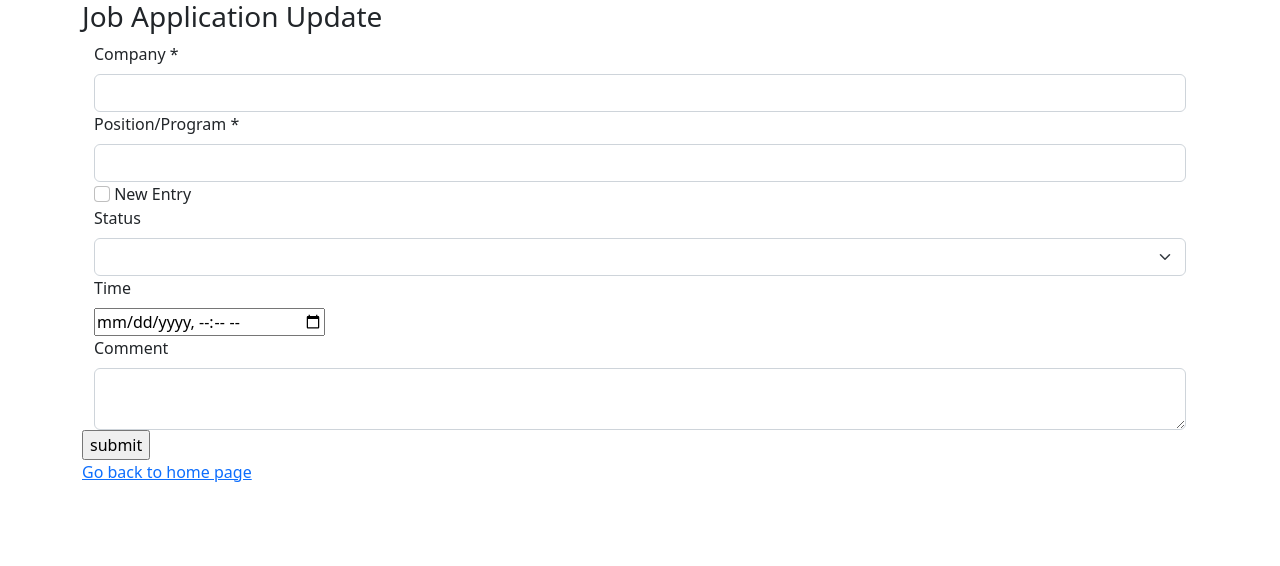
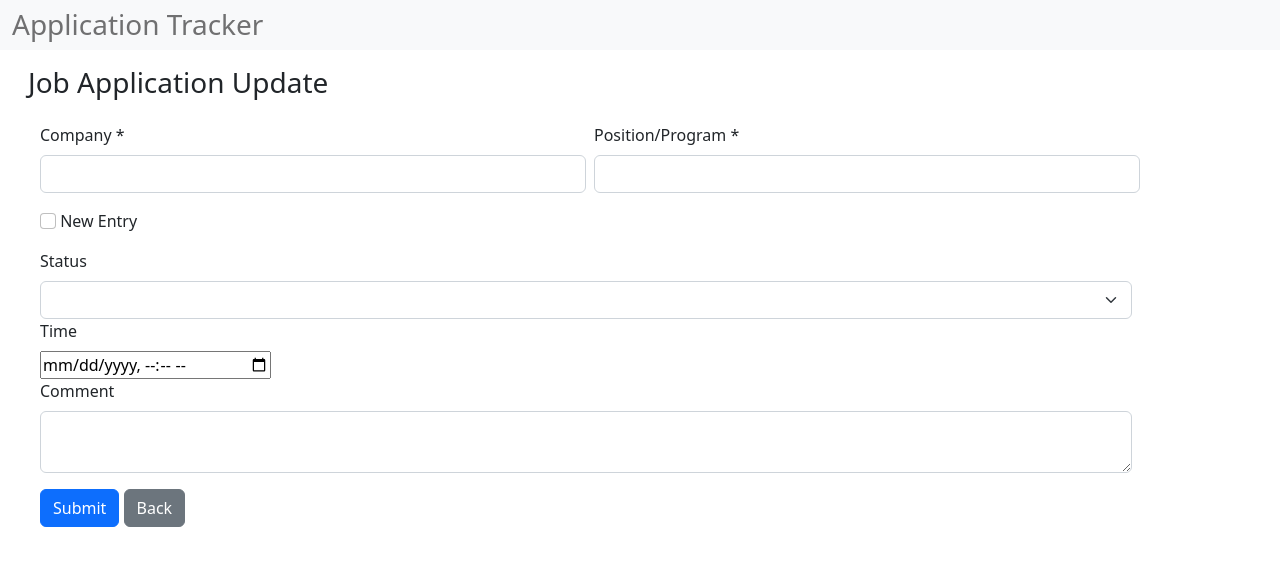
Before and after one commit to HarrisShen/app_tracker, a Flask app: page /update in a window 1280 px wide. Shown: the top 566 px of the page. Run offline with Flask 2, Linux system fonts and the light colour scheme; some libraries are stand-ins or nearby versions.

Commit message:
Add navbar

```diff
--- a/templates/base.html
+++ b/templates/base.html
@@ -14,9 +14,18 @@
     </head>
     <body>
         <header>
-            {% block header %}{% endblock %}
+            <nav class="navbar navbar-expand-sm bg-light">
+                <div class="container-fluid">
+                    <ul class="navbar-nav">
+                        <li class="nav-item">
+                            <span class="h3 navbar-text">Application Tracker</span>
+                        </li>
+                        {% block header %}{% endblock %}
+                    </ul>
+                </div>
+            </nav>
         </header>
-        <div class="container">
+        <div class="container m-3">
             {% block content %}{% endblock %}
         </div>
     </body>
--- a/templates/result.html
+++ b/templates/result.html
@@ -3,6 +3,6 @@
 {% block title%}Application Tracker - Result{% endblock %}
 
 {% block content%}
-    result of addition : {{ msg }}
-    <h3><a href = "\">go back to home page</a></h3>
+    <p>{{ msg }}</p>
+    <a class="btn btn-primary" href = "\">go back to home page</a>
 {% endblock %}
--- a/templates/update.html
+++ b/templates/update.html
@@ -5,20 +5,23 @@
 {% block content%}
     <h3>Job Application Update</h3>
     <form action="{{ url_for('addrec') }}" method="POST">
-        <div class="container">
-            <label for="company" class="form-label">Company *</label>
-            <input type="text" class="form-control" id="company" name="company" required/>
-
-            <label for="position" class="form-label">Position/Program *</label>
-            <input type="text" class="form-control" id="position" name = "position" required></input>
+        <div class="container row g-2 mt-3 ms-1">
+            <div class="col">
+                <label for="company" class="form-label">Company *</label>
+                <input type="text" class="form-control" id="company" name="company" required/>
+            </div>
+            <div class="col">
+                <label for="position" class="form-label">Position/Program *</label>
+                <input type="text" class="form-control" id="position" name = "position" required></input>
+            </div>
         </div>
 
-        <div class="container">
+        <div class="container mt-3">
             <input class="form-check-input" type="checkbox" id="new_entry" name="new_entry"/>
             <label class="form-check-label" for="new_entry">New Entry</label>
         </div>
 
-        <div class="container" name="new_entry_dropdown" id="new_entry_dropdown">
+        <div class="container mt-3" name="new_entry_dropdown" id="new_entry_dropdown">
             <label for="link" class="form-label">Link</label>
             <textarea class="form-control" name="link" id="link"></textarea>
 
@@ -42,7 +45,7 @@
             <textarea class="form-control" name="app_portal" id="app_portal"></textarea>
         </div>
 
-        <div class="container">
+        <div class="container mt-3">
             <label for="status" class="form-label">Status</label>
             <select class="form-select" name="status" id="status">
                 <option value="None"></option>
@@ -61,11 +64,11 @@
             <textarea class="form-control" name = "note"></textarea>
         </div>
 
-        <input type = "submit" value = "submit" />
+        <div class="container mt-3">
+            <input class="btn btn-primary" type = "submit" value = "Submit" />
+            <a class="btn btn-secondary" href = "/">Back</a>
+        </div>
     </form>
-
-    <a href = "/">Go back to home page</a>
-
     <script>
         $('#new_entry').change(function() {
             if(this.checked != true){
```
Also changed, not shown: templates/home.html (+7 -3 lines).
